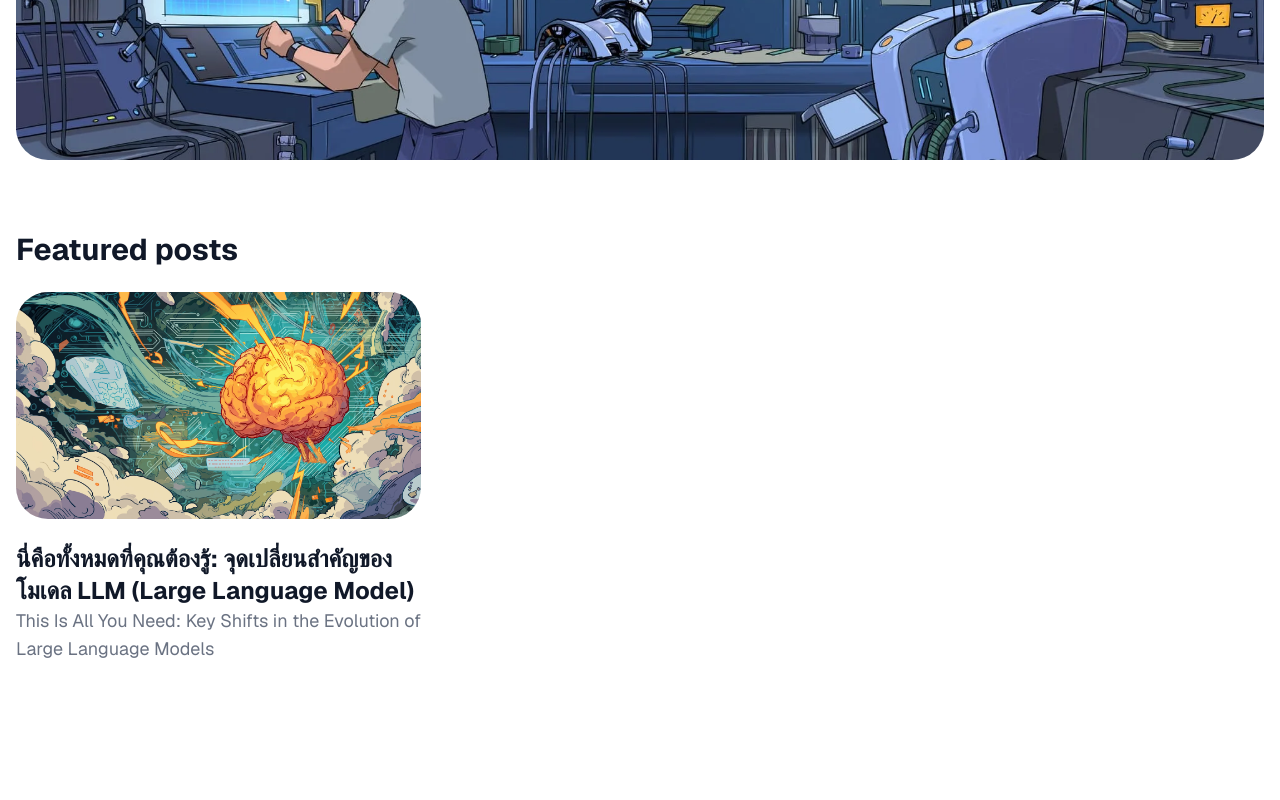
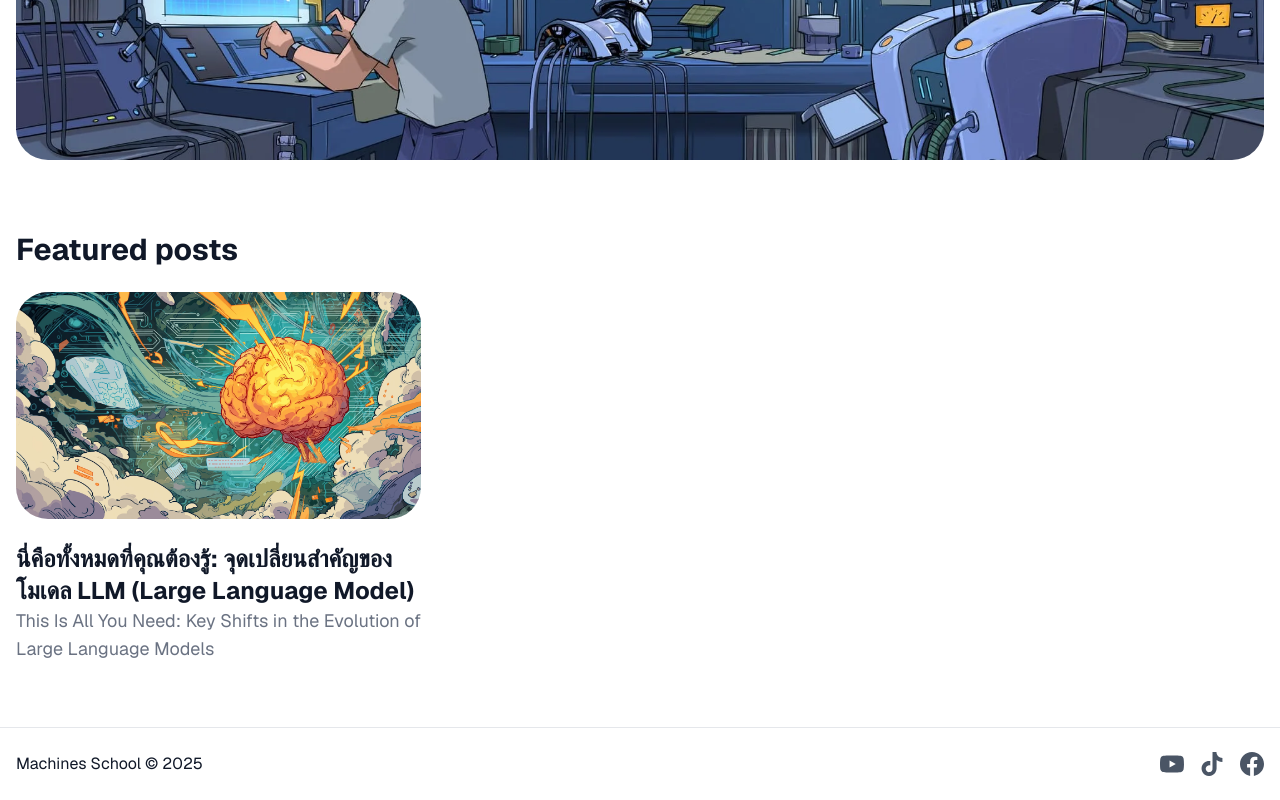
Before and after one commit to machines-school/machines.school, an Astro site in the folder apps/frontend/: page / in a window 1280 px wide. Shown: the part 633-1433 px from the top of the page. Before the commit the page ends 1360 px from the top, so only its background shows below. Built offline with nearby package versions, Linux system fonts and the light colour scheme; Astro itself is replaced by a stand-in of ours; some packages are replaced by stand-ins of ours; a web font is replaced by a local one.

Commit message:
Adds a footer to the site layouts
Adds a footer component with social media links to the site.

The footer is added to the base and blog post layouts to provide consistent branding and easy access to social media channels.

```diff
--- /dev/null
+++ b/apps/frontend/src/components/Footer.astro
@@ -0,0 +1,26 @@
+<footer class="container flex items-center justify-between mx-auto py-6 border-t border-gray-200">
+  <div>Machines School © {new Date().getFullYear()}</div>
+  <ul class="flex space-x-4">
+    <li>
+      <a href="https://www.youtube.com/@machines.school" target="_blank" class="text-gray-600 hover:text-gray-900 dark:text-gray-400 dark:hover:text-white" aria-label="YouTube">
+        <svg class="w-6 h-6" fill="currentColor" viewBox="0 0 24 24">
+          <path d="M23.498 6.186a3.016 3.016 0 0 0-2.122-2.136C19.505 3.545 12 3.545 12 3.545s-7.505 0-9.377.505A3.017 3.017 0 0 0 .502 6.186C0 8.07 0 12 0 12s0 3.93.502 5.814a3.016 3.016 0 0 0 2.122 2.136c1.871.505 9.376.505 9.376.505s7.505 0 9.377-.505a3.015 3.015 0 0 0 2.122-2.136C24 15.93 24 12 24 12s0-3.93-.502-5.814zM9.545 15.568V8.432L15.818 12l-6.273 3.568z"/>
+        </svg>
+      </a>
+    </li>
+    <li>
+      <a href="https://www.tiktok.com/@machines.school" target="_blank" class="text-gray-600 hover:text-gray-900 dark:text-gray-400 dark:hover:text-white" aria-label="TikTok">
+        <svg class="w-6 h-6" fill="currentColor" viewBox="0 0 24 24">
+          <path d="M12.525.02c1.31-.02 2.61-.01 3.91-.02.08 1.53.63 3.09 1.75 4.17 1.12 1.11 2.7 1.62 4.24 1.79v4.03c-1.44-.05-2.89-.35-4.2-.97-.57-.26-1.1-.59-1.62-.93-.01 2.92.01 5.84-.02 8.75-.08 1.4-.54 2.79-1.35 3.94-1.31 1.92-3.58 3.17-5.91 3.21-1.43.08-2.86-.31-4.08-1.03-2.02-1.19-3.44-3.37-3.65-5.71-.02-.5-.03-1-.01-1.49.18-1.9 1.12-3.72 2.58-4.96 1.66-1.44 3.98-2.13 6.15-1.72.02 1.48-.04 2.96-.04 4.44-.99-.32-2.15-.23-3.02.37-.63.41-1.11 1.04-1.36 1.75-.21.51-.15 1.07-.14 1.61.24 1.64 1.82 3.02 3.5 2.87 1.12-.01 2.19-.66 2.77-1.61.19-.33.4-.67.41-1.06.1-1.79.06-3.57.07-5.36.01-4.03-.01-8.05.02-12.07z"/>
+        </svg>
+      </a>
+    </li>
+    <li>
+      <a href="https://www.facebook.com/machines.school" target="_blank" class="text-gray-600 hover:text-gray-900 dark:text-gray-400 dark:hover:text-white" aria-label="Facebook">
+        <svg class="w-6 h-6" fill="currentColor" viewBox="0 0 24 24">
+          <path d="M24 12.073c0-6.627-5.373-12-12-12s-12 5.373-12 12c0 5.99 4.388 10.954 10.125 11.854v-8.385H7.078v-3.47h3.047V9.43c0-3.007 1.792-4.669 4.533-4.669 1.312 0 2.686.235 2.686.235v2.953H15.83c-1.491 0-1.956.925-1.956 1.874v2.25h3.328l-.532 3.47h-2.796v8.385C19.612 23.027 24 18.062 24 12.073z"/>
+        </svg>
+      </a>
+    </li>
+  </ul>
+</footer>
--- a/apps/frontend/src/layouts/BlogPostLayout.astro
+++ b/apps/frontend/src/layouts/BlogPostLayout.astro
@@ -1,8 +1,8 @@
 ---
 import "../styles/global.css";
-import type { CollectionEntry } from "astro:content";
 import Header from "../components/Header.astro";
 import TableOfContents from "../components/TableOfContents.astro";
+import Footer from "../components/Footer.astro";
 
 type Props = {
   title: string;
@@ -123,5 +123,6 @@ const {
         </aside>
       </div>
     </main>
+    <Footer />
   </body>
 </html>
--- a/apps/frontend/src/layouts/SiteLayout.astro
+++ b/apps/frontend/src/layouts/SiteLayout.astro
@@ -1,6 +1,7 @@
 ---
 import "../styles/global.css";
 import Header from "../components/Header.astro";
+import Footer from "../components/Footer.astro";
 const { title } = Astro.props;
 ---
 
@@ -38,5 +39,6 @@ const { title } = Astro.props;
     <div class="mt-16">
       <slot />
     </div>
+    <Footer />
   </body>
 </html>
```
